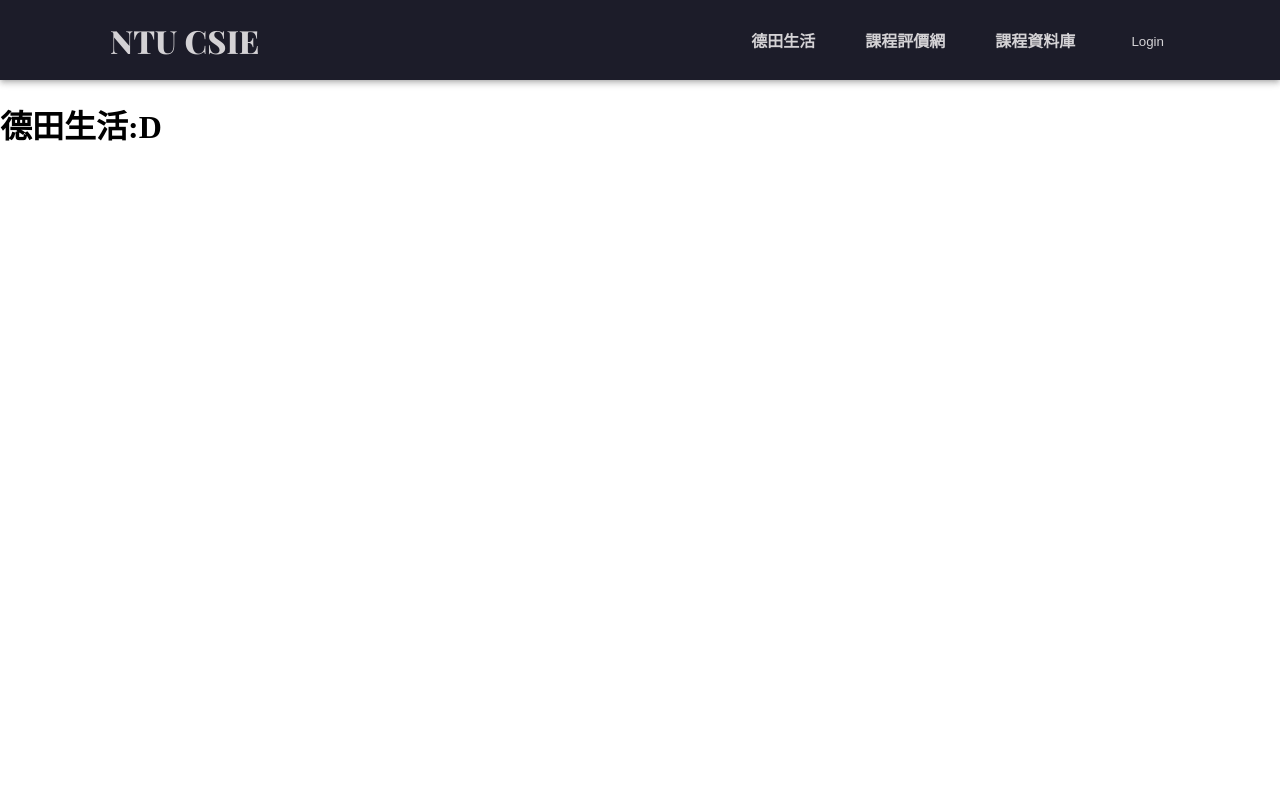
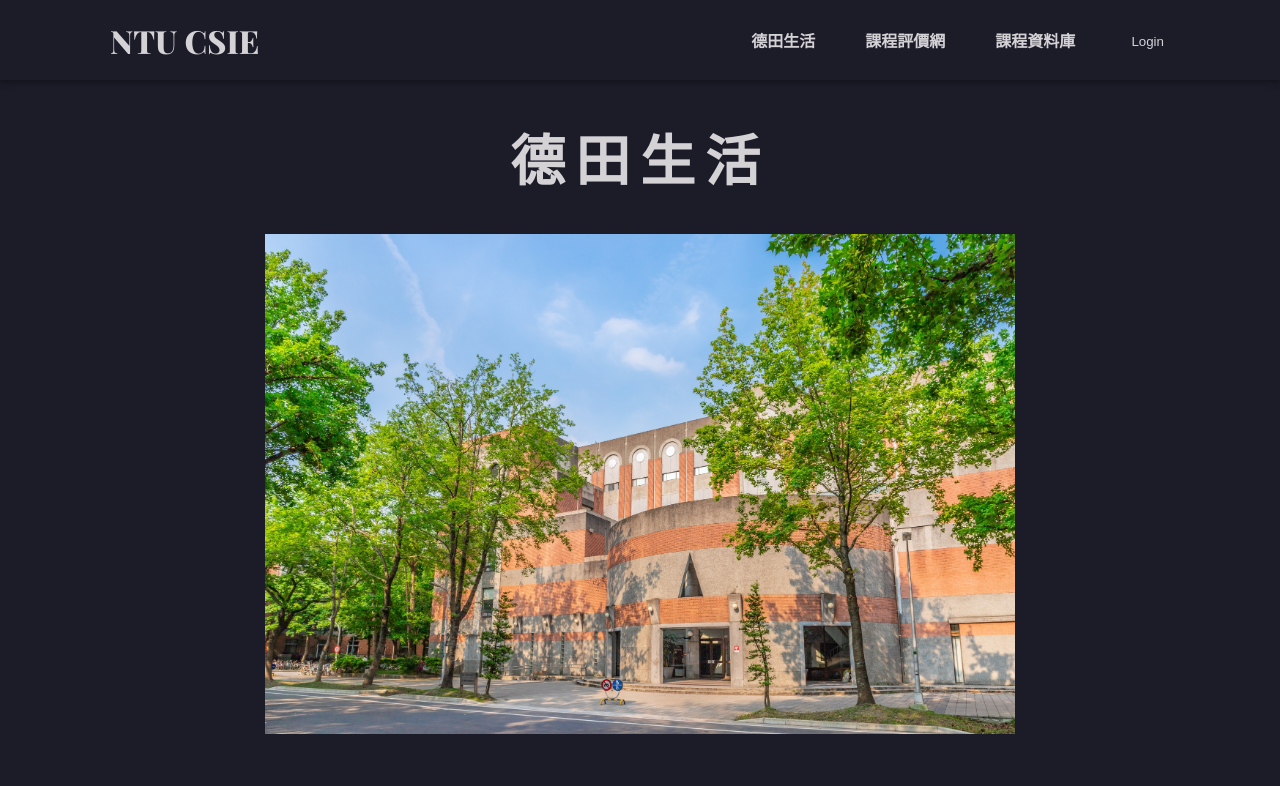
Before and after one commit to NTUCSIECouncil/council.csie-frontend, a Next.js app: page /life in a window 1280 px wide. Shown: the top 786 px of the page. Built offline with nearby package versions, Linux system fonts and the light colour scheme; no server answers.

Commit message:
feat(front): NTU life page

```diff
--- a/src/app/life/page.tsx
+++ b/src/app/life/page.tsx
@@ -1,8 +1,21 @@
 import { type FC } from 'react';
+import styles from '@/styles/life.module.css';
+import Link from 'next/link';
+import Image from 'next/image';
 
 const Page: FC = () => {
   return (
-    <h1>德田生活:D</h1>
+    <main className={styles.bodyLife}>
+      <h1 className="title">德田生活</h1>
+      <div className={styles.wrap}>
+        <Link href="/">
+          <Image src="/building_original.jpg" alt="department building" width="600" height="500" className={styles.lifePicture} />
+        </Link>
+        <Link href="/">
+          <Image src="/building.jpg" alt="department building 2" width="600" height="500" className={styles.lifePicture} />
+        </Link>
+      </div>
+    </main>
   );
 };
 
--- /dev/null
+++ b/src/styles/life.module.css
@@ -0,0 +1,31 @@
+.bodyLife {
+    /* flex box */
+    display: flex;
+    flex-direction: column;
+    align-items: center;
+
+    /* main area size */
+    width: 100vw;
+    min-width: 900px;
+    min-height: calc(100vh - 80px);
+
+    background-color: var(--background);
+}
+
+.wrap {
+    /* flex box */
+    display: flex;
+    flex-direction: column;
+    flex-wrap: nowrap;
+    justify-content: flex-start;
+    align-items: stretch;
+    gap: 50px;
+
+    margin-bottom: 50px;
+}
+
+.lifePicture {
+    /* size */
+    width: 100%;
+    object-fit: cover;
+}
```
